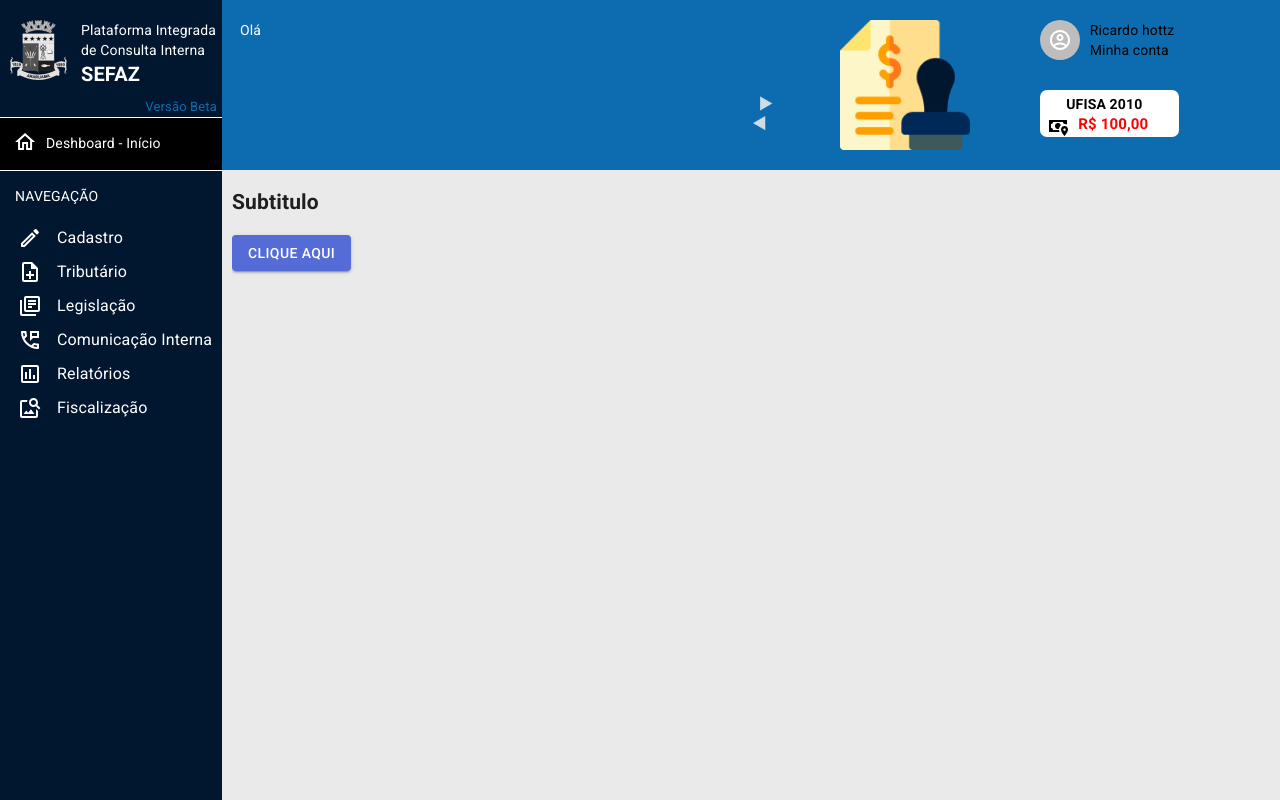
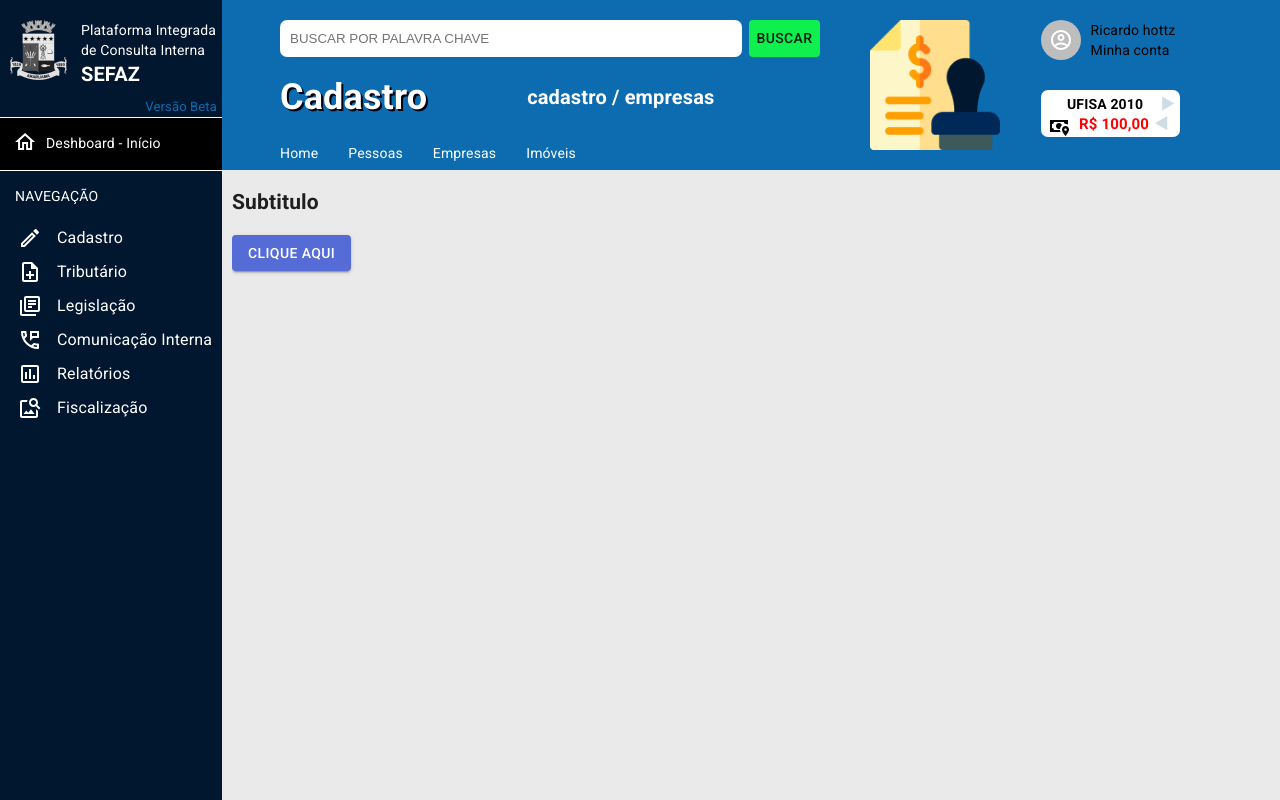
Before and after one commit to ricardohottz/projeto-pma, a Next.js app: page / in a window 1280 px wide. Built offline with nearby package versions, Linux system fonts and the light colour scheme.

Commit message:
layout topBar, menu horizontal, barra de busca, titulo barra top

```diff
--- a/src/components/layout/topBar.js
+++ b/src/components/layout/topBar.js
@@ -2,7 +2,8 @@ import { makeStyles } from '@material-ui/core/styles';
 import AppBar from '@material-ui/core/AppBar';
 import { Avatar, ListItemIcon } from '@material-ui/core';
 import AccountCircleOutlinedIcon from '@material-ui/icons/AccountCircleOutlined';
-import MonetizationOnIcon from '@material-ui/icons/MonetizationOn';
+import { Button } from '@material-ui/core';
+import {Link} from '@material-ui/core'
 
 
 const ufisa =[
@@ -24,6 +25,7 @@ const useStyles = makeStyles((theme) => ({
     colunaCentral:{
         padding:'10px',
         display:'flex',
+        flexDirection:'column',
         height:'150px',
         width:'600px'
     },
@@ -43,7 +45,8 @@ const useStyles = makeStyles((theme) => ({
     },
     colunaDireita_esquerda:{
         display:'flex',
-        width:'200px'
+        width:'200px',
+        paddingLeft:'30px'
     },
     topo:{
         paddingTop:'10px',
@@ -72,7 +75,7 @@ const useStyles = makeStyles((theme) => ({
     setaUfisa: {
         position:'absolute',
         top:'92px',
-        right:'507px',
+        left:'1155px',
         alignItems:'right'
     },
     tituloUfisa:{
@@ -100,7 +103,42 @@ const useStyles = makeStyles((theme) => ({
         flexDirection:'column',
         paddingLeft:'10px',
         color:'black'
+    },
+    searchCampo:{
+        marginLeft:'40px',
+        display:'flex',
+        flexDirection:'row',
+        justifyContent:'spaceBetween'
+    },
+    botao:{
+        backgroundColor:'#0FF04E',
+        marginLeft:'7px'
+    },
+    tituloSecao:{
+        paddingTop:'15px',
+        marginLeft:'40px',
+        display:'flex',
+        flexDirection:'row',
+        alignItems:'center'
+    },
+    tituloSecaoPrincipal:{
+        fontSize:'36px',
+        fontWeight:'bold',
+        textShadow:'2px 2px #000111'
+    },
+    tituloSecaosecundario:{
+        marginLeft:'100px',
+        fontSize:'20px',
+        fontWeight:'bold',
+    },
+    menuHorizontal:{
+        paddingTop:'20px',
+        paddingRight:'10px',
+        paddingLeft:'20px',
+        color:'white',
+        cursor:'pointer'
     }
+
 }))
 
 export default function TopBar(){
@@ -109,7 +147,22 @@ export default function TopBar(){
     return(
         <AppBar className={styles.root}>
             <div className={styles.topo}>
-                <div className={styles.colunaCentral}>Olá</div>
+                <div className={styles.colunaCentral}>
+                    <div className={styles.searchCampo}>
+                        <input style={{padding:'10px',borderRadius:'7px',width:'470px', border:'0px'}} type="text" placeholder="BUSCAR POR PALAVRA CHAVE"/>
+                        <Button className={styles.botao}>Buscar</Button>
+                    </div>
+                    <div className={styles.tituloSecao}>
+                        <div className={styles.tituloSecaoPrincipal}>Cadastro</div>
+                        <div className={styles.tituloSecaosecundario}>cadastro / empresas</div>
+                    </div>
+                    <div className={styles.menuHorizontal}>
+                        <Link className={styles.menuHorizontal}>Home</Link>
+                        <Link className={styles.menuHorizontal}>Pessoas</Link>
+                        <Link className={styles.menuHorizontal}>Empresas</Link>
+                        <Link className={styles.menuHorizontal}>Imóveis</Link>
+                    </div>
+                </div>
                 <div className={styles.colunaDireita}>
                     <div className={styles.colunaDireita_esquerda}>
                     <img src='/Gestão-Fiscal-e-Tributária 1.png' alt='carimbo'/>
```
